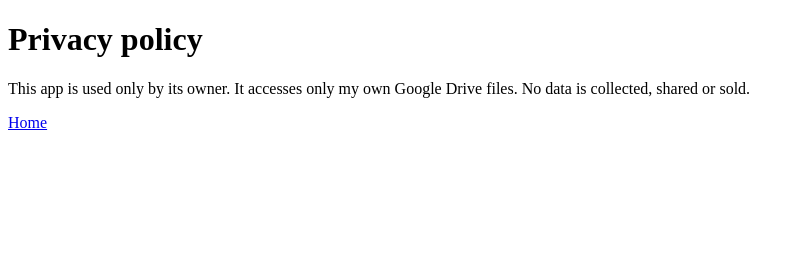
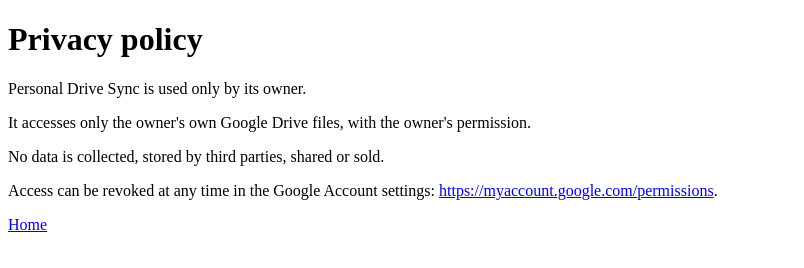
Before and after one commit to derekjohnston/derekjohnston.github.io, a plain HTML site: page privacy.html in a window 1280 px wide. Shown: the whole page, without its empty margins (0-804 px from the left). Drawn offline with Linux system fonts and the light colour scheme.

Commit message:
Make the pages generic: "Personal Drive Sync"
Inbox item "Make derekjohnston.github.io generic". Removes agentbox,
rclone and home-server details from index.html and privacy.html.
Written by opencode/deepseek-v4.1-flash-free; reviewed by Codex.

Co-Authored-By: Claude Opus 5.5 <noreply@anthropic.com>

Dispatched-Model: opencode/deepseek-v4.1-flash-free

```diff
--- a/privacy.html
+++ b/privacy.html
@@ -1,9 +1,12 @@
 <!doctype html>
 <html lang="en">
-<head><meta charset="utf-8"><meta name="viewport" content="width=device-width, initial-scale=1"><title>Privacy policy — agentbox rclone</title></head>
+<head><meta charset="utf-8"><meta name="viewport" content="width=device-width, initial-scale=1"><title>Privacy policy — Personal Drive Sync</title></head>
 <body>
 <h1>Privacy policy</h1>
-<p>This app is used only by its owner. It accesses only my own Google Drive files. No data is collected, shared or sold.</p>
+<p>Personal Drive Sync is used only by its owner.</p>
+<p>It accesses only the owner's own Google Drive files, with the owner's permission.</p>
+<p>No data is collected, stored by third parties, shared or sold.</p>
+<p>Access can be revoked at any time in the Google Account settings: <a href="https://myaccount.google.com/permissions">https://myaccount.google.com/permissions</a>.</p>
 <p><a href="index.html">Home</a></p>
 </body>
 </html>
```
Also changed, not shown: index.html (+3 -3 lines).
